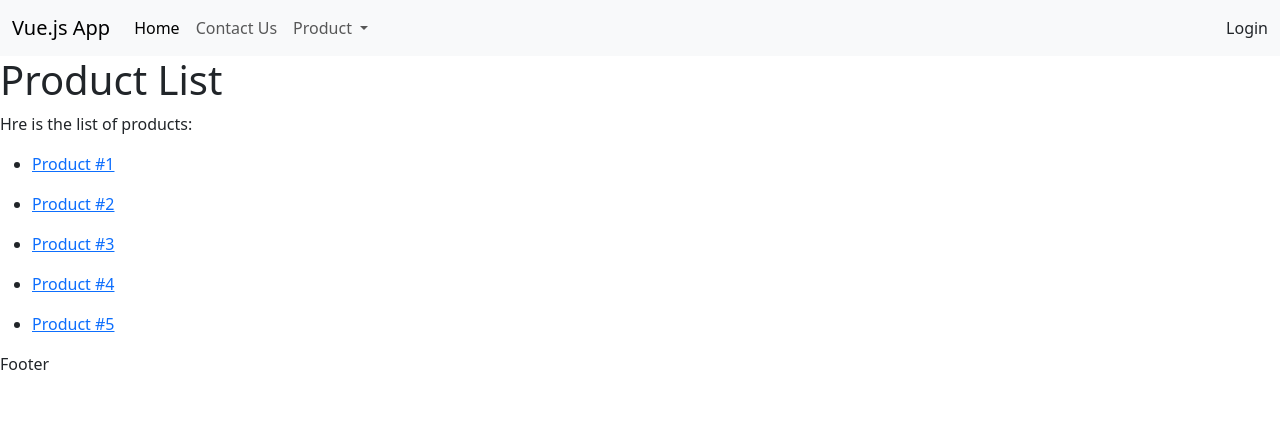
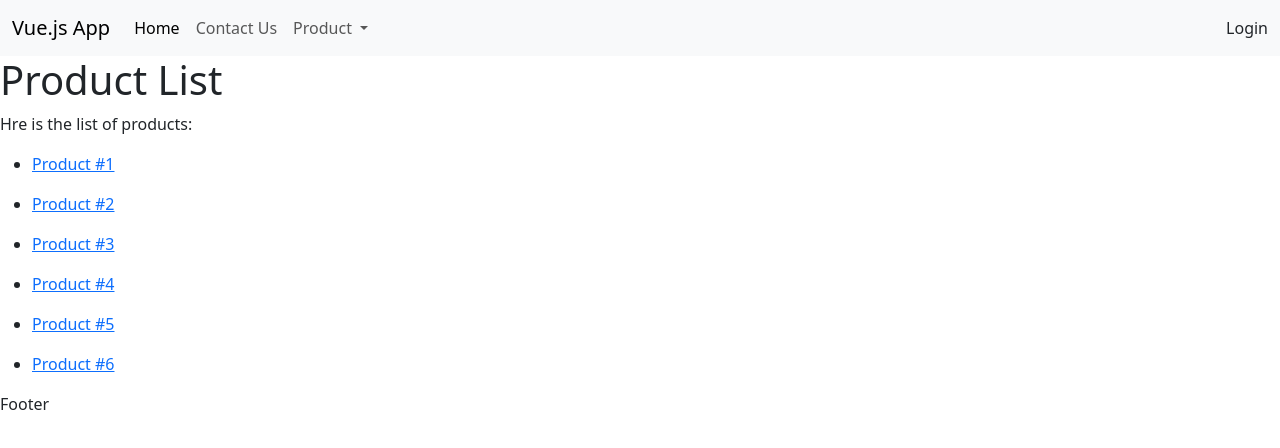
Before and after one commit to PdskDev/vuejs-mastering-from-scratch, a Vue app: page /product-list in a window 1280 px wide. Shown: the top 448 px of the page. Built offline with nearby package versions, Linux system fonts and the light colour scheme.

Commit message:
refacto routes #3 named routes + redirect

```diff
--- a/src/Router/routers.js
+++ b/src/Router/routers.js
@@ -20,6 +20,10 @@ const router = createRouter({
       name: 'contact',
     },
     {
+      path: '/contact-us',
+      redirect: { name: 'contact' },
+    },
+    {
       path: '/product-list',
       component: ProductList,
       name: 'productList',
@@ -27,12 +31,12 @@ const router = createRouter({
     {
       path: '/product',
       component: ProductDetail,
-      name: 'productDetail',
     },
     {
       path: '/product/:productId/:categoryId?',
       component: ProductDetail,
-      name: 'productDetailWithId',
+      name: 'productDetail',
+      props: true,
     },
     {
       path: '/login',
--- a/src/components/Product/ProductList.vue
+++ b/src/components/Product/ProductList.vue
@@ -4,17 +4,24 @@
     <p>Hre is the list of products:</p>
     <ul v-for="product in products" :key="product.id">
       <li>
-        <router-link :to="`/product/${product.id}`">{{ product.name }}</router-link>
+        <router-link
+          :to="{
+            name: 'productDetail',
+            params: { productId: product.id, categoryId: product.category },
+          }"
+          >{{ product.name }}</router-link
+        >
       </li>
     </ul>
   </div>
 </template>
 <script setup>
 const products = [
-  { id: 1, name: 'Product #1' },
-  { id: 2, name: 'Product #2' },
-  { id: 3, name: 'Product #3' },
-  { id: 4, name: 'Product #4' },
-  { id: 5, name: 'Product #5' },
+  { id: 1, category: 'A', name: 'Product #1' },
+  { id: 2, category: 'A', name: 'Product #2' },
+  { id: 3, category: 'B', name: 'Product #3' },
+  { id: 4, category: 'B', name: 'Product #4' },
+  { id: 5, category: 'C', name: 'Product #5' },
+  { id: 6, category: 'C', name: 'Product #6' },
 ]
 </script>
```
